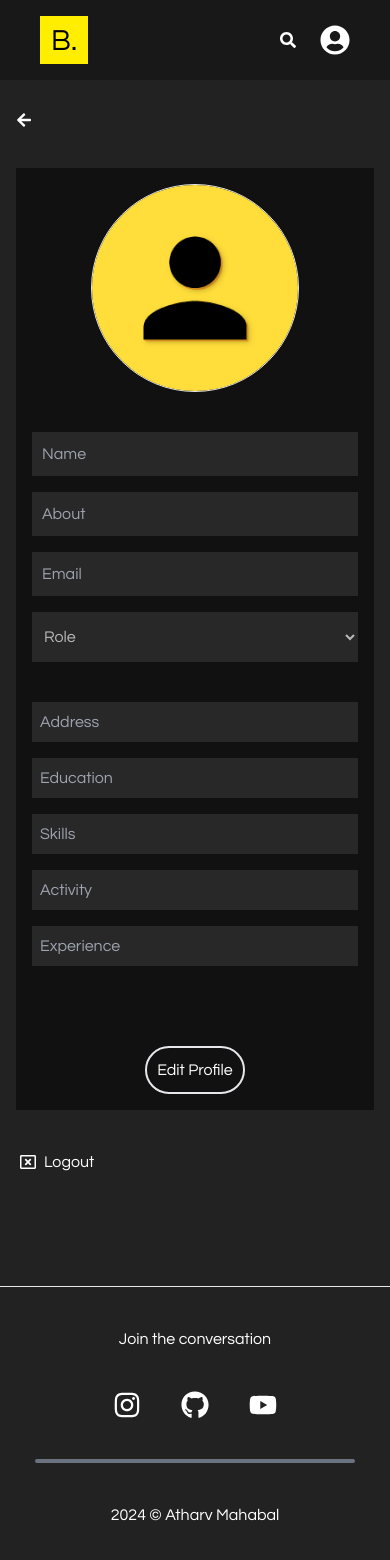
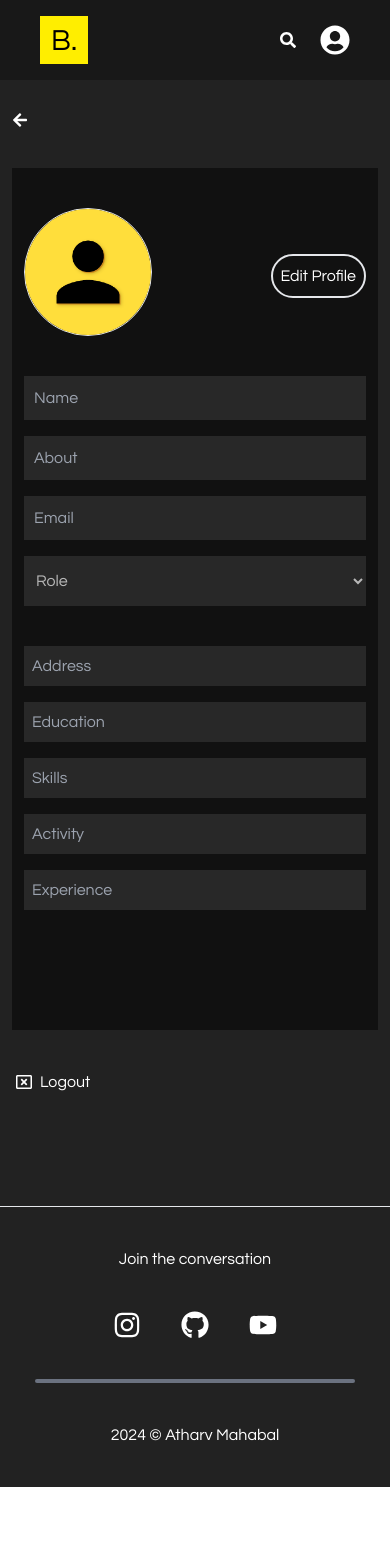
Before and after one commit to Atharv23sm/bright-career, a React (Vite) app in the folder client/: page /profile in a window 390 px wide. Shown: the top 1560 px of the page. After the commit the page ends 1487 px from the top, so only its background shows below. Built offline with nearby package versions, Linux system fonts and the light colour scheme.

Commit message:
UI changes

```diff
--- a/client/src/component/Card.jsx
+++ b/client/src/component/Card.jsx
@@ -5,7 +5,7 @@ function Card({item}) {
 const navigate = useNavigate()
 
     return (
-        <div className='p-[2vh] pr-10 bg-[#444] flex flex-col gap-4 cursor-pointer hover:bg-[#666] hover:shadow-lg hover:shadow-[#111] hover:rounded-md duration-1000'
+        <div className='p-2 md:p-4 pr-10 bg-[#444] flex flex-col gap-4 cursor-pointer hover:bg-[#666] hover:shadow-lg hover:shadow-[#111] hover:rounded-md duration-1000'
             onClick={() => {
                 navigate('/jobdetails', { state: item })
             }} key={item._id}>
--- a/client/src/component/ProfilePic.jsx
+++ b/client/src/component/ProfilePic.jsx
@@ -1,7 +1,7 @@
 import defaultpp from '../assets/default.png'
 function ProfilePic({ppname}) {
     return (
-        <div className='w-52 h-52 border-[1px] flex justify-center items-center overflow-hidden rounded-full'>
+        <div className='w-32 h-32 md:w-52 md:h-52 border-[1px] flex justify-center items-center overflow-hidden rounded-full'>
             {ppname ?
                 <img src={ppname} alt="" className='h-full' />
                 :
--- a/client/src/pages/Hire.jsx
+++ b/client/src/pages/Hire.jsx
@@ -115,7 +115,7 @@ function Hire() {
 
             {isLoading ? <Loading /> :
                 <>
-                    <div className='flex flex-col px-8 md:px-20 pt-24 gap-5'>
+                    <div className='flex flex-col px-4 md:px-20 pt-24 gap-5'>
 
                         <ArrowLeft />
 
@@ -150,7 +150,7 @@ function Hire() {
                                     }
                                 )}
 
-                            <div className='flex justify-between'>
+                            <div className='flex flex-wrap justify-between'>
                                 <input type="submit" value={btnVal} disabled={btnVal == 'Added' && 'disabled'} className={` w-20 p-3 ${btnVal != 'Added' ? 'bg-[#fe0] hover:bg-[#ff7] hover:shadow-[0_0_10px_#fe0]' : 'bg-[#4f4]'}  duration-500 text-black rounded-full cursor-pointer`} />
                                 <input type="reset" value="Reset" className=' w-20 p-3 border-[1px] rounded-full cursor-pointer' />
                             </div>
@@ -159,7 +159,7 @@ function Hire() {
 
                     </div>
 
-                    <div className='flex flex-col gap-12 py-[8vw] px-[4vw] md:px-[6vw] lg:px-[10vw]'>
+                    <div className='flex flex-col gap-10 py-[8vw] px-[4vw] md:px-[6vw] lg:px-[10vw]'>
 
                         <div className='text-[20px]'>Jobs posted by you</div>
 
--- a/client/src/pages/Profile.jsx
+++ b/client/src/pages/Profile.jsx
@@ -73,13 +73,13 @@ function Profile() {
 
             {isLoading ? <Loading /> :
 
-                <div className='w-full flex flex-col px-4 md:px-[10vw] py-28 gap-10'>
+                <div className='w-full flex flex-col px-3 md:px-[10vw] py-28 gap-10'>
 
                     <ArrowLeft />
 
                     <div>
 
-                        <form onSubmit={handleSubmit} className='flex flex-col items-center gap-10 bg-[#111] p-4 md:p-10'>
+                        <form onSubmit={handleSubmit} className='flex flex-col items-center gap-10 bg-[#111] px-3 py-10 md:p-10'>
 
                             {!isIpDis ?
                                 <div className='flex items-center gap-5'>
@@ -88,10 +88,15 @@ function Profile() {
                                         onChange={
                                             e => setImgFile(e.target.files[0])
                                         } />
-                                    <label htmlFor="imgUpload" className='p-20 border-[1px]'><FaPen></FaPen></label>
+                                    <label htmlFor="imgUpload" className='p-20 border-[1px] rounded-full'><FaPen></FaPen></label>
                                 </div>
                                 :
+                                <div className='w-full flex flex-wrap items-center justify-between'>
                                 <ProfilePic ppname={userInfo.propfilepicname} />
+                                <div onClick={() =>
+                                    setIsIpDis(false)
+                                } className='p-2 mt-2 ml-4 cursor-pointer border-[2px] text-white rounded-full w-max hover:bg-[#444] duration-500'>Edit Profile</div>
+                                </div>
                             }
 
                             <div className='w-full flex flex-col gap-4'>
@@ -148,13 +153,7 @@ function Profile() {
 
                             <div className='text-[#f33] font-bold'>{error}</div>
 
-                            <div className='flex gap-6'>
-                                {isIpDis && (
-                                    <div onClick={() =>
-                                        setIsIpDis(false)
-                                    } className='p-[10px] cursor-pointer border-[2px] text-white rounded-full w-max hover:bg-[#444] duration-500'>Edit Profile</div>
-                                )}
-
+                            <div className='flex flex-wrap gap-6'>
                                 {!isIpDis && (
                                     <button className='p-[10px] cursor-pointer bg-[#fe0] hover:bg-[#ff7] duration-500 border-[1px] border-black text-black rounded-full w-max' type='submit'
                                     >Save</button>
--- a/client/src/url.js
+++ b/client/src/url.js
@@ -1,2 +1,2 @@
-export const BASE_URL = 'https://bright-backend.vercel.app'
-// export const BASE_URL = 'http://localhost:1000'
+// export const BASE_URL = 'https://bright-backend.vercel.app'
+export const BASE_URL = 'http://localhost:1000'
```
